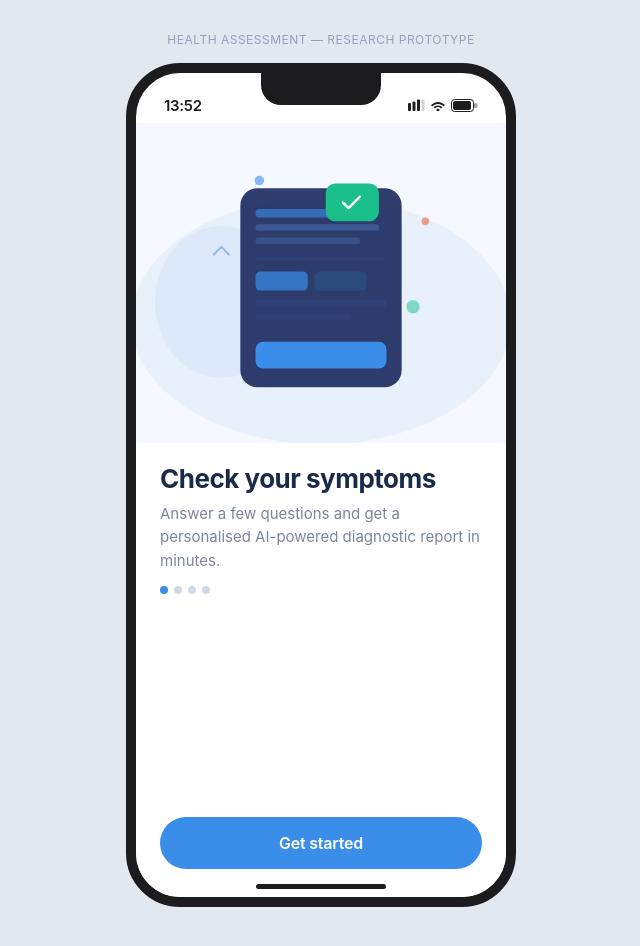
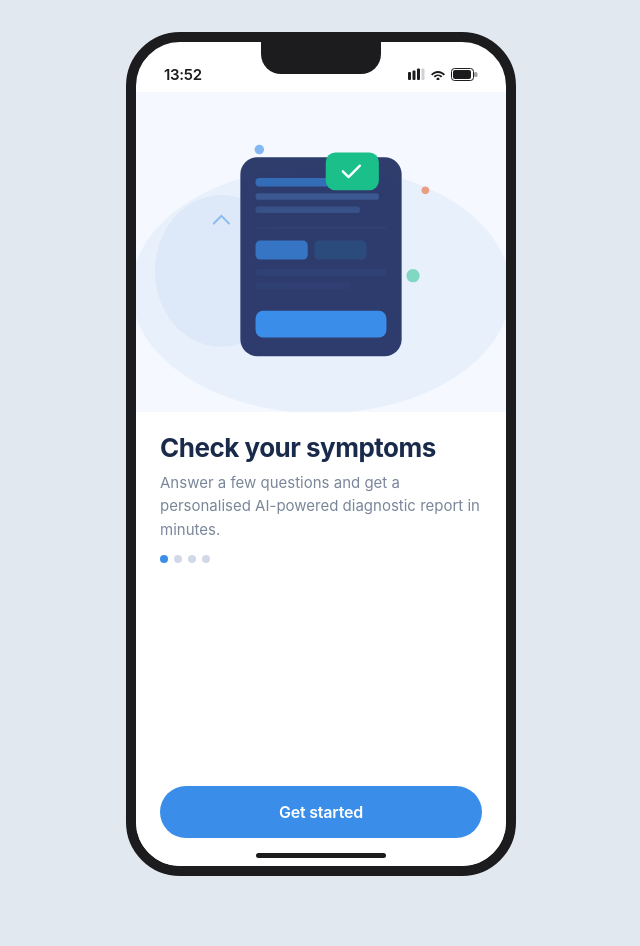
Before and after one commit to wansaja007/medicalxai, a plain HTML site: page index.html in a window 1280 px wide. Shown: the whole page, without its empty margins (319-959 px from the left). Drawn offline with Linux system fonts and the light colour scheme.

Commit message:
Update index.html

```diff
--- a/index.html
+++ b/index.html
@@ -130,7 +130,6 @@ body{font-family:-apple-system,BlinkMacSystemFont,'SF Pro Display','SF Pro Text'
 </head>
 <body>
 <div class="scene">
-  <div class="label-top">Health Assessment — Research Prototype</div>
   <div class="phone" id="phone">
 
     <!-- Status bar -->
```
